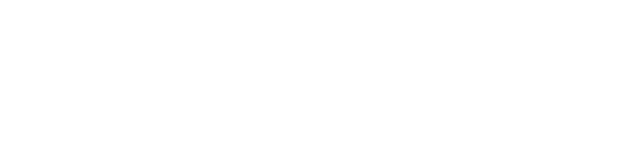
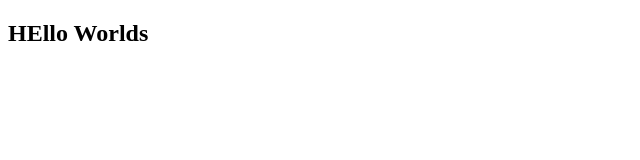
Before and after one commit to prinxoy/demo-repo, a plain HTML site: page index.html in a window 1280 px wide. Shown: the whole page, without its empty margins (0-640 px from the left). Drawn offline with Linux system fonts and the light colour scheme.

Commit message:
Update index.html

```diff
--- a/index.html
+++ b/index.html
@@ -6,6 +6,6 @@
     <title>Document</title>
 </head>
 <body>
-
+    <h2>HEllo Worlds</h2>
 </body>
 </html>
```
